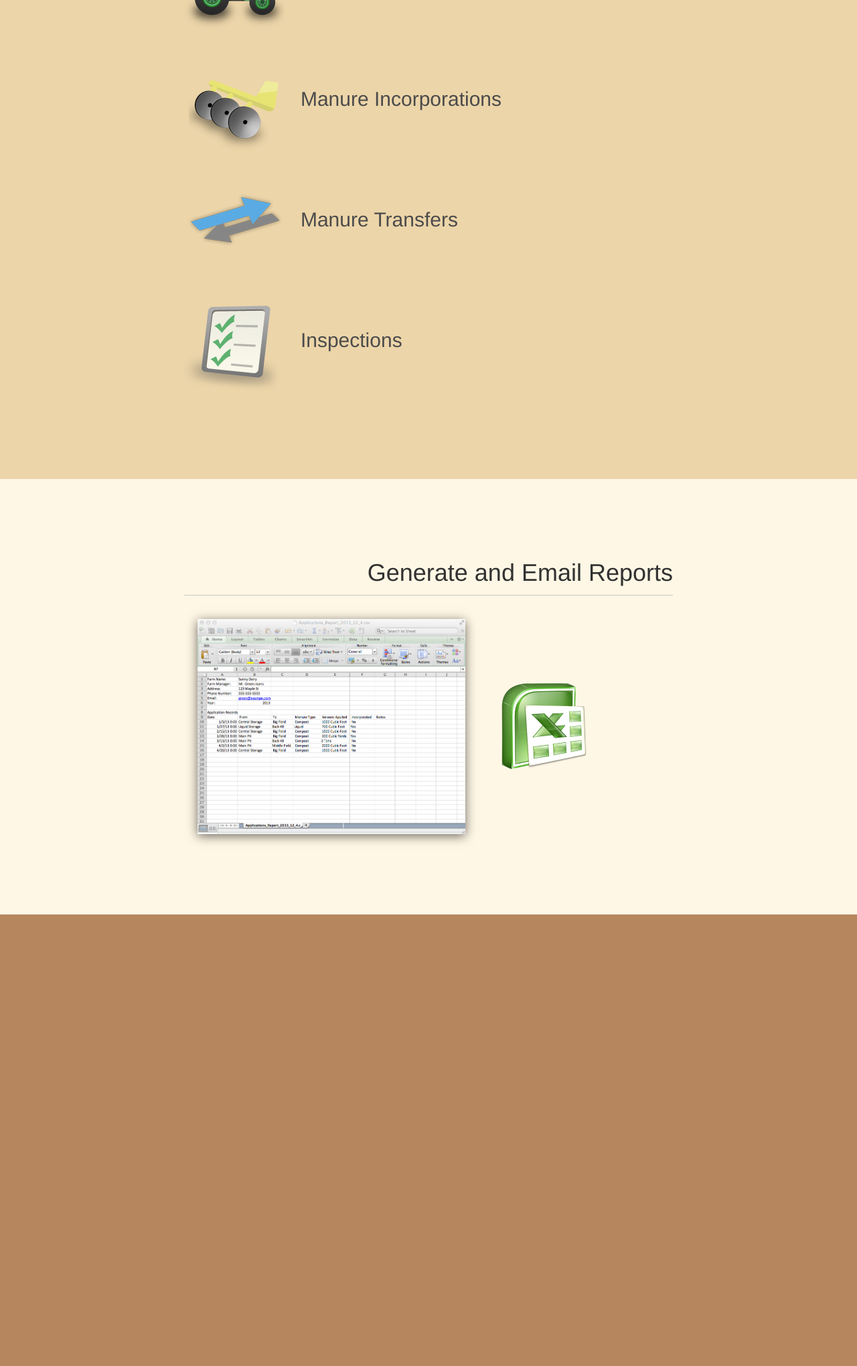
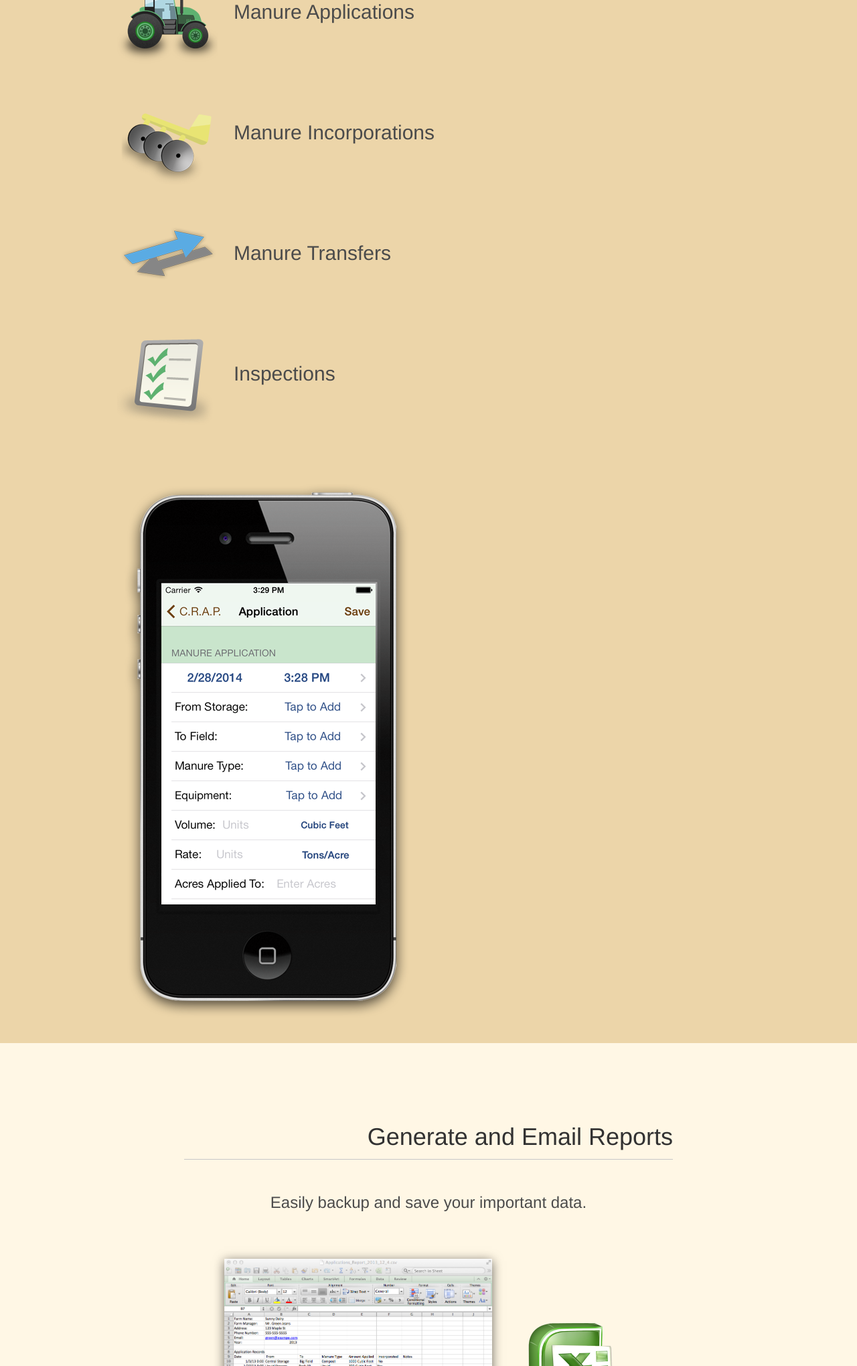
Before and after one commit to mattclyde37/agg-website, a plain HTML site: page public/index.html in a window 1280 px wide. Shown: the part 761-2800 px from the top of the page at 67% size. Before the commit the page ends 2126 px from the top, so only its background shows below. Drawn offline with nearby package versions, Linux system fonts and the light colour scheme; files that its build step writes are made by us from their sources.

Commit message:
added iphone image

```diff
--- a/public/css/style.css
+++ b/public/css/style.css
@@ -6,7 +6,10 @@ h2{
     color: #4b4b4b;
 }
 
+
+
 #header {
+    z-index: 100;
     background: rgb(182, 134, 94); /* Old browsers */
     background: -moz-linear-gradient(top, rgb(182, 134, 94) 0%, rgb(162, 118, 57) 100%); /* FF3.6+ */
     background: -webkit-gradient(linear, left top, left bottom, color-stop(0%, rgb(182, 134, 94)), color-stop(100%, rgb(162, 118, 57))); /* Chrome,Safari4+ */
@@ -53,7 +56,10 @@ h2{
     width: 75%;
 }
 #body .section{
-    padding: 100px;
+    padding-top: 100px;
+    padding-bottom: 100px;
+    max-width: 1024px;
+    margin: 0 auto;
 }
 #body .section div{
     margin-top: 30px;
@@ -92,6 +98,13 @@ h2{
     border: 0; border-top: 1px solid #c8c8c8;
     margin: 1em 0; padding: 0;
 }
+#excel-panel h3{
+    text-align: center;
+    color: #4b4b4b;
+    margin-top: 50px;
+    margin-bottom: 50px;
+}
+
 
 
 #excel{
@@ -103,6 +116,17 @@ h2{
 
 #excel-icon{
     margin: 30px;
+}
+
+
+#screenshot-box{
+    z-index: 0;
+    position: absolute;
+    top: 120px;
+    left: 66px;
+}
+#screenshot-box img{
+    display: none;
 }
 
 
--- a/public/index.html
+++ b/public/index.html
@@ -31,6 +31,7 @@
             <div class="section">
                 <h1 style="margin-top: 100px;">Simply Track Important Info</h1>
                 <hr/>
+                <div style="width:550px; float:left">
                     <div>
                         <img src="img/Tractor.png" alt=""/>
                         <h2>Manure Applications</h2>
@@ -48,19 +49,36 @@
                         <h2>Inspections</h2>
                     </div>
                 </div>
+                <div style="float:left; position: relative">
+                    <img src="img/IPhone_4.png" alt=""/>
+                    <div id="screenshot-box">
+                        <img alt=""/>
+                    </div>
+                </div>
+            </div>
         </div>
     </div>
     <div id="excel-panel">
         <div class="container">
             <div class="section">
+
                 <h1 >Generate and Email Reports</h1>
                 <hr/>
+                <h3>Easily backup and save your important data.  </h3>
+                <div style="width: 650px; margin: 0 auto;">
                     <img id="excel" style="width: 400px" src="img/excel.png" alt=""/>
                     <img id="excel-icon" src="img/excel-icon.png" alt=""/>
                 </div>
             </div>
         </div>
-    <div id="footer"></div>
+    </div>
+    <div id="footer">
+
+    </div>
+
+
+    <script src="http://code.jquery.com/jquery-1.11.0.min.js"></script>
     <script type="text/javascript" src="js/main.js"></script>
+
 </body>
 </html>
--- a/public/js/main.js
+++ b/public/js/main.js
@@ -0,0 +1,40 @@
+
+var images = new Array();
+images[0] = "img/01.png";
+images[1] = "img/02.png";
+images[2] = "img/03.png";
+images[3] = "img/04.png";
+images[4] = "img/05.png";
+images[5] = "img/06.png";
+images[6] = "img/07.png";
+images[7] = "img/08.png";
+
+var current = 0;
+var duration = 4;
+
+$(document).ready(function(){
+    changeImage();
+});
+
+
+function changeImage()
+{
+    current++;
+    if (current > images.length - 1)
+        current = 0;
+
+    console.log(current);
+
+    var img = $('<img style="position: absolute; top:0; left:0" />');
+    img.attr("src", images[current]);
+
+    $('#screenshot-box').append(img);
+
+    img.fadeIn(1000, function(){
+        $("#screenshot-box").html("");
+        $("#screenshot-box").append(img);
+
+    });
+
+    setTimeout(changeImage, 1000 * duration);
+}
```
Also changed, not shown: public/img/01.png (added), public/img/02.png (added), public/img/03.png (added), public/img/04.png (added), public/img/05.png (added), public/img/06.png (added), public/img/07.png (added), public/img/08.png (added), public/img/IPhone_4.png (added), public/img/IPhone_4_Mock_No_Shadow_PSD.png (added), 3 other files. Lines whose indentation alone changed are shown as unchanged.
